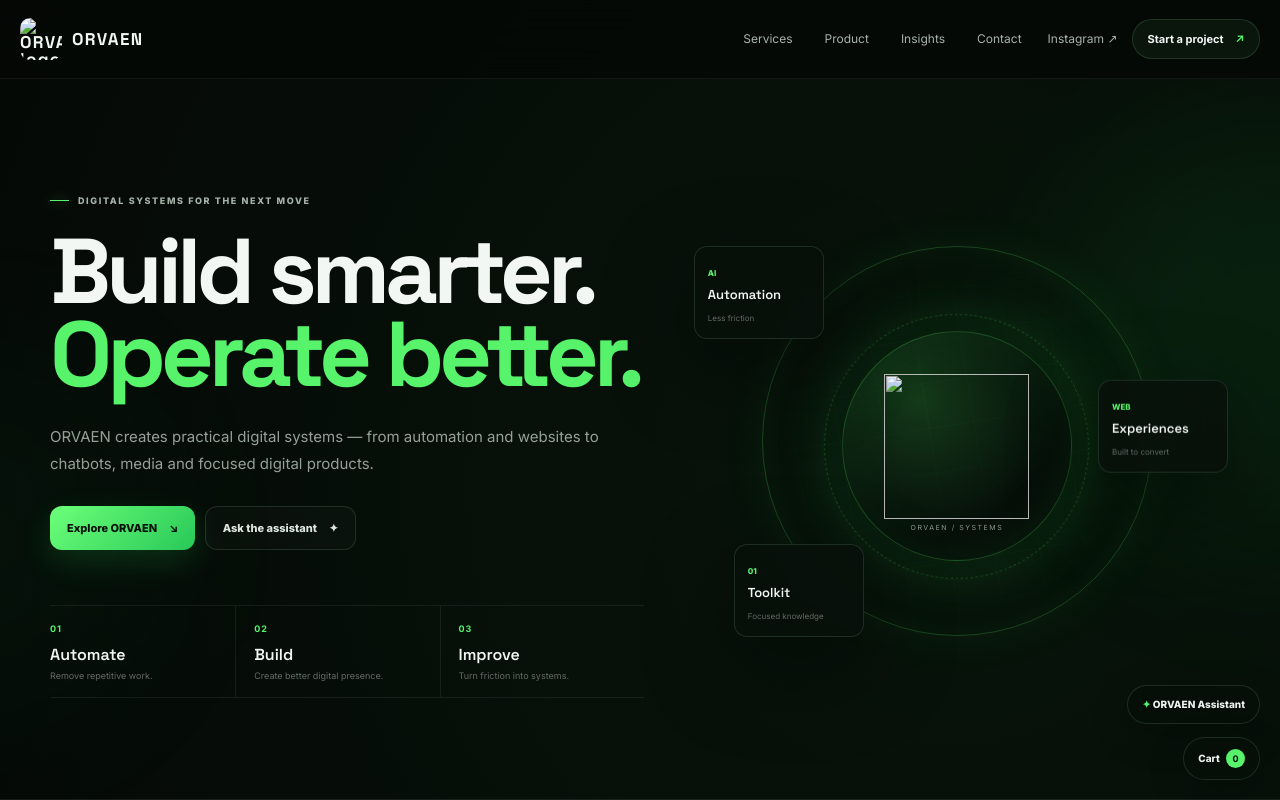
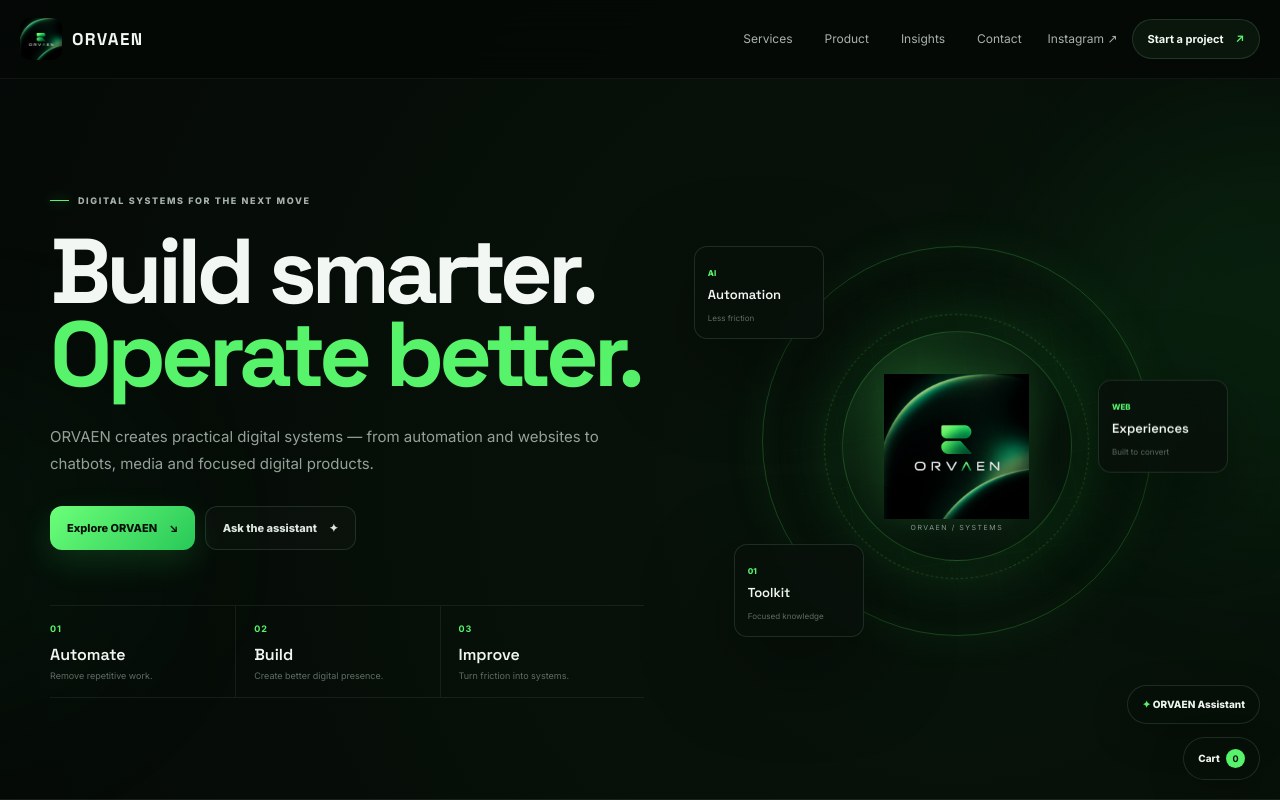
Before and after one commit to orvaengit/orvaen-website, a plain HTML site: page index.html in a window 1280 px wide. Shown: the top 800 px of the page. Drawn offline with Linux system fonts and the light colour scheme.

Commit message:
Update image paths and fix quote formatting

```diff
--- a/index.html
+++ b/index.html
@@ -10,7 +10,7 @@
   <meta property="og:description" content="Automation, websites, chatbots, media and focused digital products by ORVAEN.">
   <meta property="og:type" content="website">
   <meta property="og:url" content="https://orvaengit.github.io/orvaen-website/">
-  <meta property="og:image" content="orvaen-logo.png">
+  <meta property="og:image" content="https://orvaengit.github.io/orvaen-website/orvaen-logo.png">
   <title>ORVAEN — Digital Systems</title>
   <link rel="icon" type="image/png" href="orvaen-logo.png">
   <link rel="preconnect" href="https://fonts.googleapis.com">
@@ -28,7 +28,7 @@
   <header class="site-header" id="top">
     <div class="header-inner">
       <a class="brand" href="#top" aria-label="ORVAEN home">
-        <img src="assets/orvaen-logo.png" alt="ORVAEN logo" width="54" height="54">
+        <img src="orvaen-logo.png" alt="ORVAEN logo" width="54" height="54">
         <span>ORVAEN</span>
       </a>
       <nav class="desktop-nav" aria-label="Primary navigation">
@@ -76,7 +76,7 @@
         <div class="orb orb-large"></div>
         <div class="orb orb-small"></div>
         <div class="visual-core">
-          <img src="assets/orvaen-logo.png" alt="" width="170" height="170">
+          <img src="orvaen-logo.png" alt="" width="170" height="170">
           <span>ORVAEN / SYSTEMS</span>
         </div>
         <div class="floating-card card-one"><span>AI</span><b>Automation</b><small>Less friction</small></div>
@@ -144,7 +144,7 @@
     <section class="manifesto reveal">
       <div class="wrap manifesto-inner">
         <div class="eyebrow"><i></i> THE ORVAEN APPROACH</div>
-        <blockquote>“Technology should remove friction — not become another layer of it.”</blockquote>
+        <blockquote>"Technology should remove friction — not become another layer of it."</blockquote>
         <p>Understand the problem first. Then use the right amount of technology to solve it.</p>
       </div>
     </section>
@@ -174,7 +174,7 @@
 
   <footer class="site-footer wrap">
     <div class="footer-main">
-      <div><a class="brand footer-brand" href="#top"><img src="assets/orvaen-logo.png" alt="ORVAEN logo" width="54" height="54"><span>ORVAEN</span></a><p>Digital systems for modern businesses, creators and teams.</p></div>
+      <div><a class="brand footer-brand" href="#top"><img src="orvaen-logo.png" alt="ORVAEN logo" width="54" height="54"><span>ORVAEN</span></a><p>Digital systems for modern businesses, creators and teams.</p></div>
       <div class="footer-links"><a href="#services">Services</a><a href="#product">Product</a><a href="#learn">Insights</a><a href="#contact">Contact</a></div>
       <div class="footer-social"><a href="https://www.instagram.com/orvaen.ig/" target="_blank" rel="noopener">Instagram ↗</a><a href="mailto:orvaen+contact@proton.me">Email ↗</a></div>
     </div>
@@ -223,4 +223,4 @@
 
   <script src="script.js" defer></script>
 </body>
-</html>
+        </html>
```
